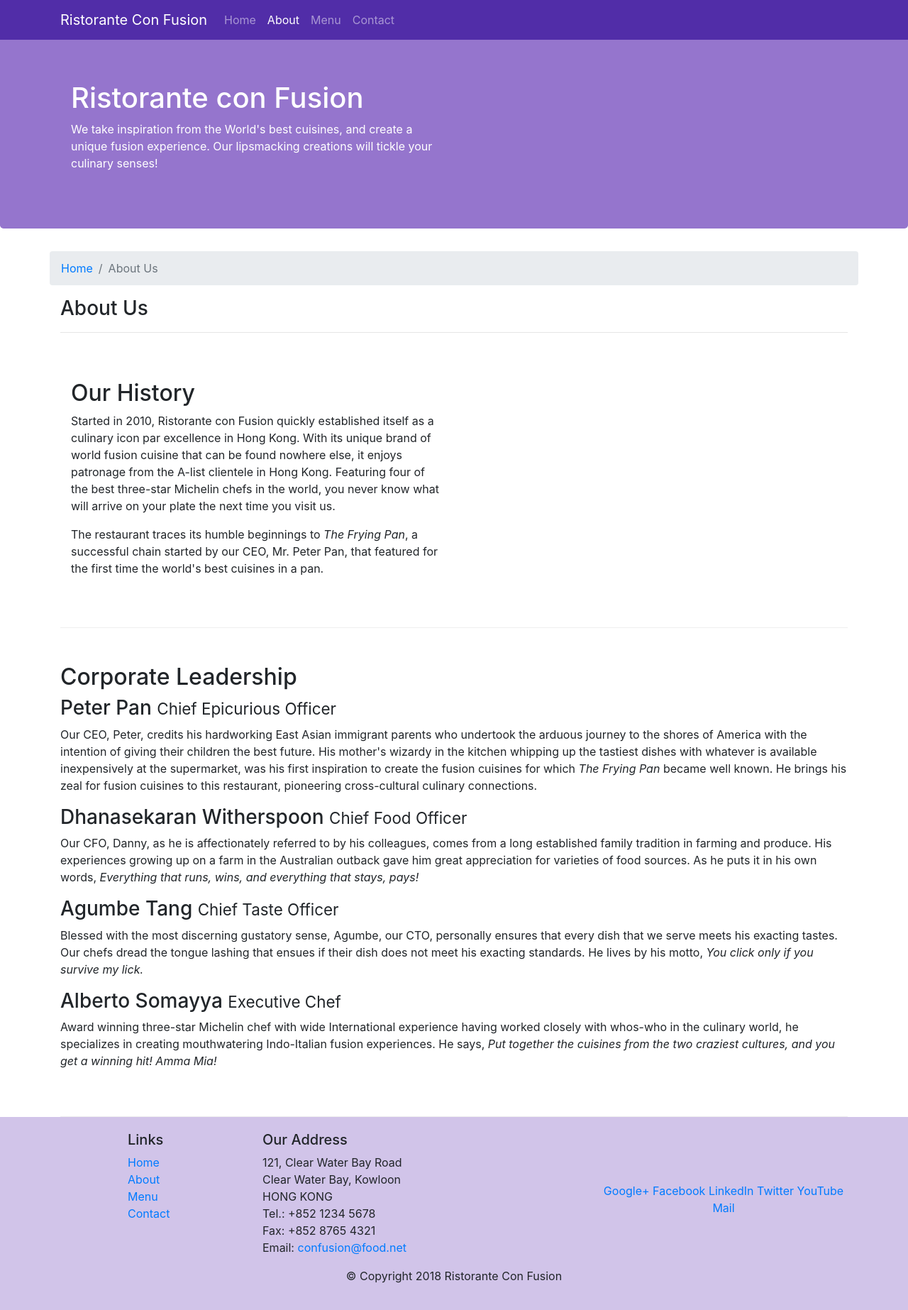
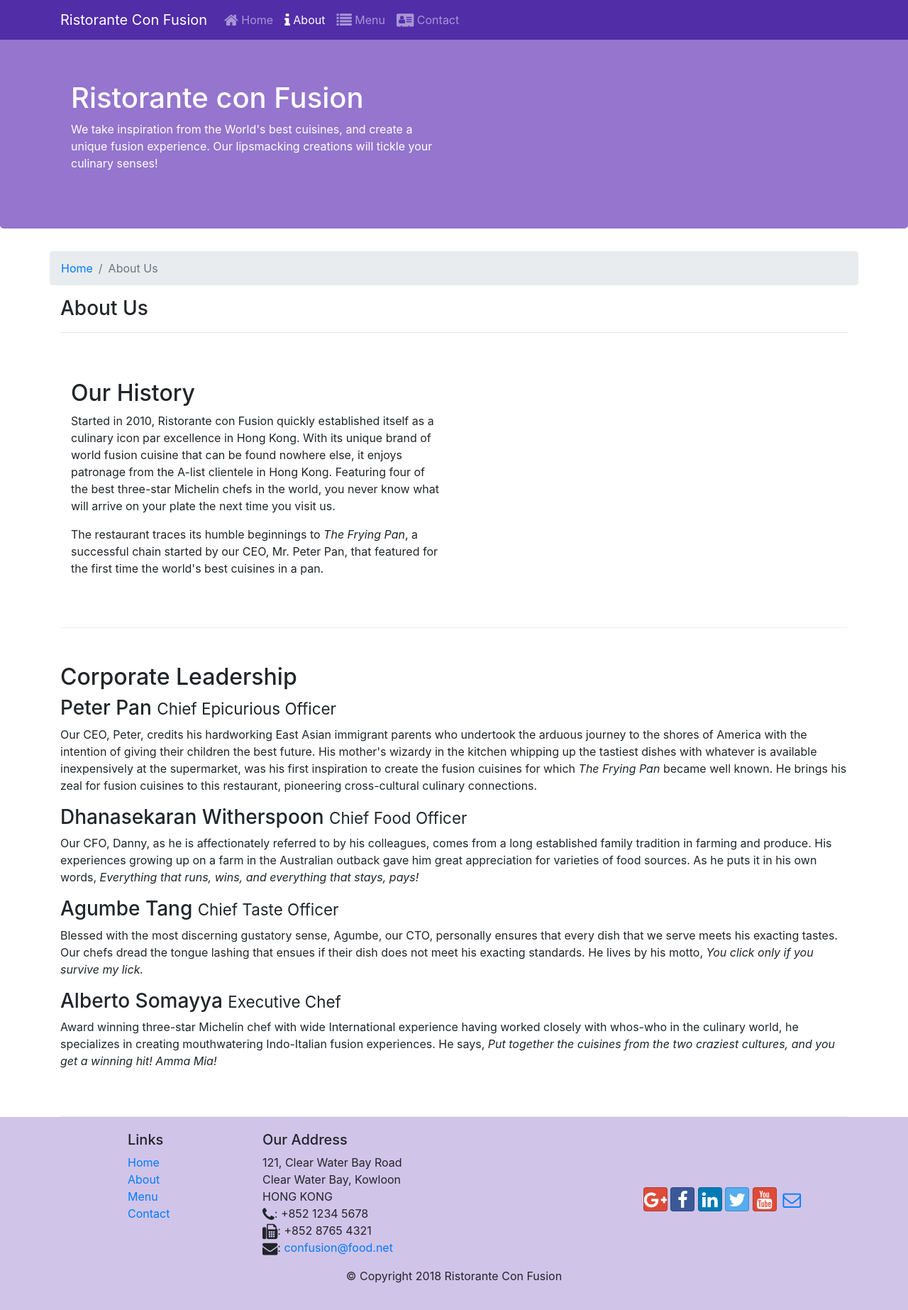
Before and after one commit to athos2113/conFusion, a website: page aboutus.html in a window 1280 px wide. Shown: the whole page at 71% size. Drawn offline with nearby package versions, Linux system fonts and the light colour scheme.

Commit message:
Icon Fonts

```diff
--- a/aboutus.html
+++ b/aboutus.html
@@ -14,6 +14,8 @@
 
     <!-- Bootstrap CSS -->
     <link rel="stylesheet" href="node_modules/bootstrap/dist/css/bootstrap.min.css">
+    <link rel="stylesheet" href="node_modules/font-awesome/css/font-awesome.min.css">
+    <link rel="stylesheet" href="node_modules/bootstrap-social/bootstrap-social.css">
 
     <!-- Custom CSS -->
     <link href="css/styles.css" rel="stylesheet">
@@ -32,10 +34,10 @@
 
         <div class="collapse navbar-collapse" id="Navbar">
           <ul class="navbar-nav mr-auto">
-            <li class="nav-item"><a class="nav-link" href="./index.html">Home</a></li>
-            <li class="nav-item active"><a class="nav-link" href="#">About</a></li>
-            <li class="nav-item"><a class="nav-link" href="#">Menu</a></li>
-            <li class="nav-item"><a class="nav-link" href="#">Contact</a></li>
+            <li class="nav-item"><a class="nav-link" href="./index.html"><span class="fa fa-home fa-lg"></span> Home</a></li>
+            <li class="nav-item active"><a class="nav-link" href="#"><span class="fa fa-info fa-lg"></span> About</a></li>
+            <li class="nav-item"><a class="nav-link" href="#"><span class="fa fa-list fa-lg"></span> Menu</a></li>
+            <li class="nav-item"><a class="nav-link" href="#"><span class="fa fa-address-card fa-lg"></span> Contact</a></li>
           </ul>
         </div>
       </div>
@@ -111,19 +113,20 @@
 		              121, Clear Water Bay Road<br>
 		              Clear Water Bay, Kowloon<br>
 		              HONG KONG<br>
-		              Tel.: +852 1234 5678<br>
-		              Fax: +852 8765 4321<br>
-		              Email: <a href="mailto:confusion@food.net">confusion@food.net</a>
+                  <i class="fa fa-phone fa-lg"></i>: +852 1234 5678<br>
+                  <i class="fa fa-fax fa-lg"></i>: +852 8765 4321<br>
+                  <i class="fa fa-envelope fa-lg"></i>:
+                  <a href="mailto:confusion@food.net">confusion@food.net</a>
 		           </address>
                 </div>
                 <div class="col-12 col-sm-4 align-self-center">
                     <div class="text-center">
-                        <a href="http://google.com/+">Google+</a>
-                        <a href="http://www.facebook.com/profile.php?id=">Facebook</a>
-                        <a href="http://www.linkedin.com/in/">LinkedIn</a>
-                        <a href="http://twitter.com/">Twitter</a>
-                        <a href="http://youtube.com/">YouTube</a>
-                        <a href="mailto:">Mail</a>
+                      <a class="btn btn-social-icon btn-google" href="http://google.com/+"><i class="fa fa-google-plus"></i></a>
+                      <a class="btn btn-social-icon btn-facebook" href="http://www.facebook.com/profile.php?id="><i class="fa fa-facebook"></i></a>
+                      <a class="btn btn-social-icon btn-linkedin" href="http://www.linkedin.com/in/"><i class="fa fa-linkedin"></i></a>
+                      <a class="btn btn-social-icon btn-twitter" href="http://twitter.com/"><i class="fa fa-twitter"></i></a>
+                      <a class="btn btn-social-icon btn-google" href="http://youtube.com/"><i class="fa fa-youtube"></i></a>
+                      <a class="btn btn-social-icon" href="mailto:"><i class="fa fa-envelope-o"></i></a>
                     </div>
                 </div>
            </div>
--- a/package.json
+++ b/package.json
@@ -15,6 +15,8 @@
   },
   "dependencies": {
     "bootstrap": "^4.0.0",
+    "bootstrap-social": "^5.1.1",
+    "font-awesome": "^4.7.0",
     "jquery": "^3.3.1",
     "popper.js": "^1.12.9"
   }
```
Also changed, not shown: index.html (+19 -15 lines), 1 other file.
